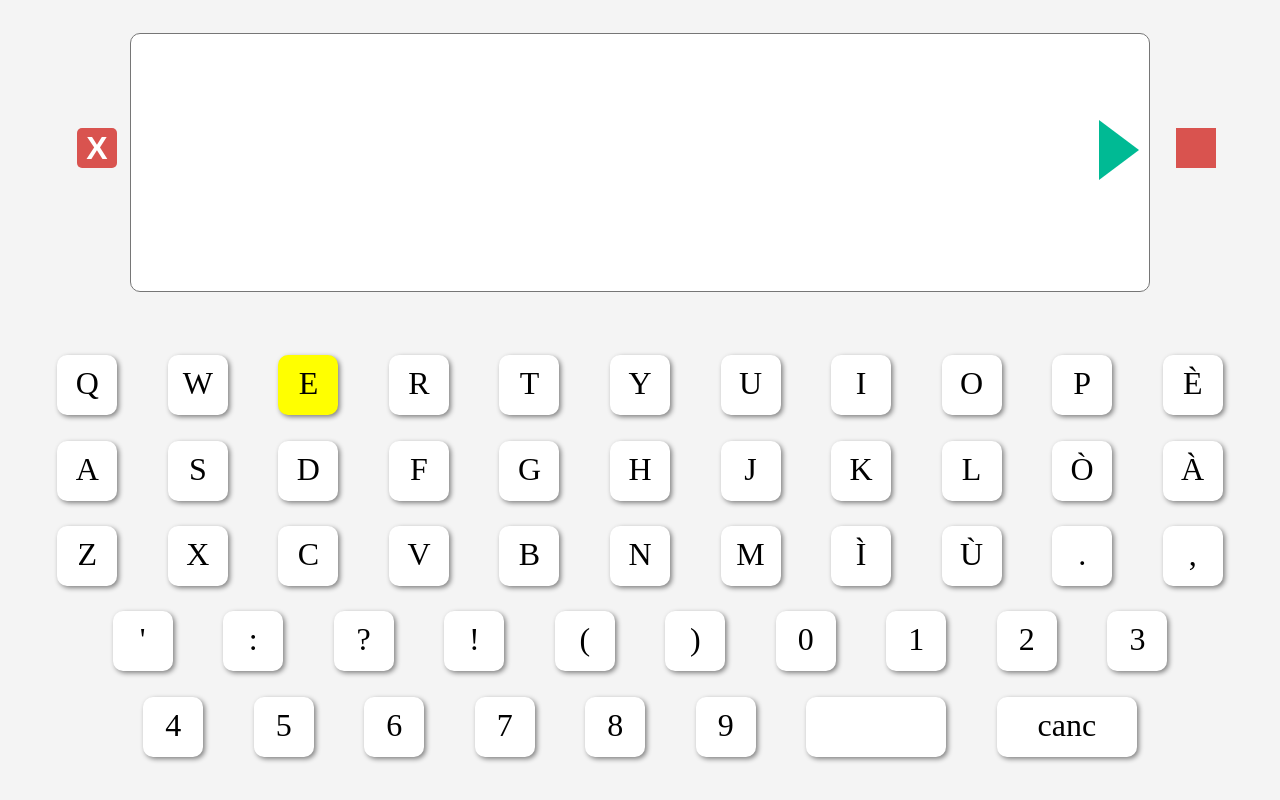
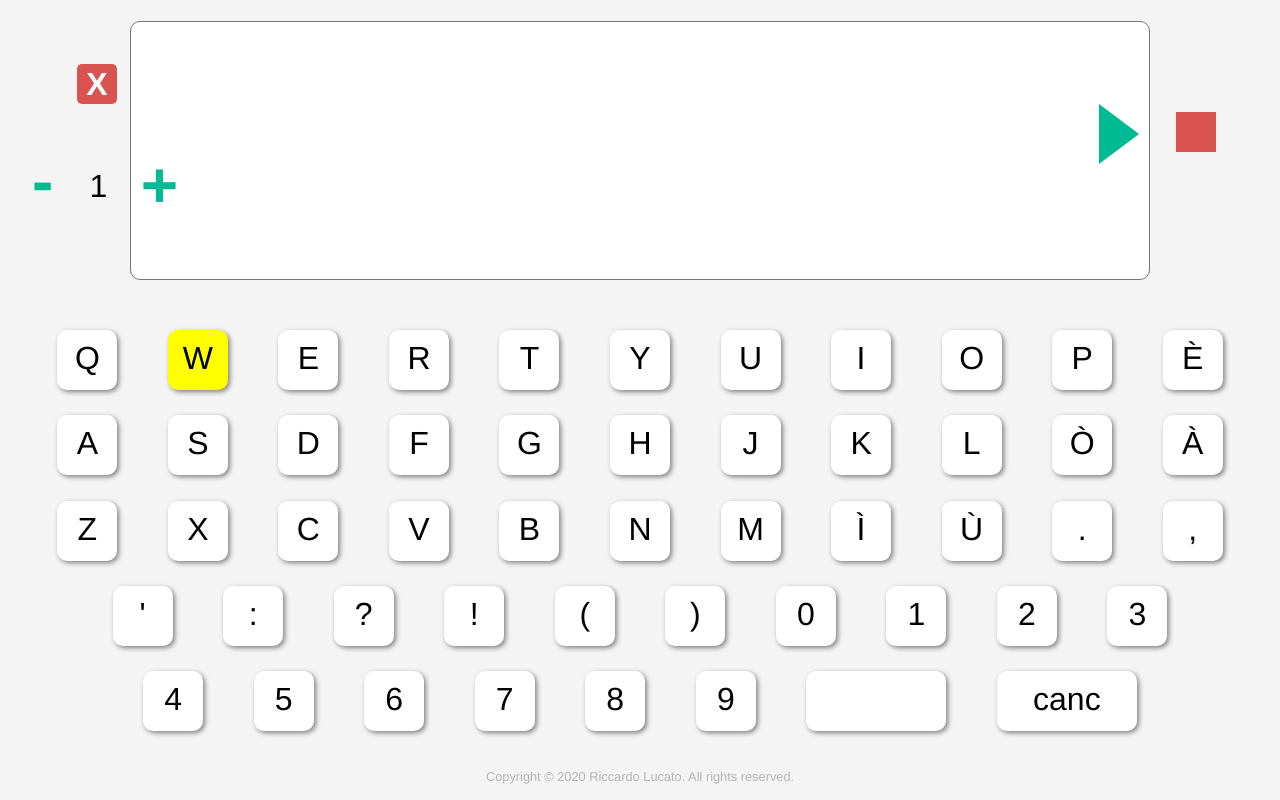
Before and after one commit to rlucatoor/accessible-keyboard, a website: page src/index.html in a window 1280 px wide. Both pictures are taken after a click on the element 1119 px from the left and 150 px from the top of the page. Drawn offline with Linux system fonts and the light colour scheme.

Commit message:
add iteration speed control, footer, change font

```diff
--- a/src/css/styles.css
+++ b/src/css/styles.css
@@ -6,9 +6,10 @@ body {
     -webkit-user-select: none;
     -ms-user-select: none;
     user-select: none;
+    font-family: 'Helvetica', 'Arial', sans-serif;
 }
 
-/* Upper area with text output and play triangle */
+/* Upper area with text output and action buttons */
 
 .upper-row {
     display: flex;
@@ -16,7 +17,7 @@ body {
 
 .reset-button {
     position: absolute;
-    top: 16%;
+    top: 8%;
     left: 6%;
     background-color: #d9534f;
     color: #fff;
@@ -38,12 +39,43 @@ body {
     vertical-align: middle;
 }
 
+.speed-minus,
+.speed-plus {
+    color: #00ba94;
+    font-family: 'Helvetica', 'Arial', sans-serif;
+    font-size: 4em;
+    font-weight: bold;
+    position: absolute;
+    top: 18%;
+    left: 2.5%;
+}
+
+.speed-plus {
+    left: 11%;
+    top: 18.5%;
+}
+
+.speed-minus:hover,
+.speed-plus:hover {
+    color: rgba(0, 186, 148, 0.8);
+    cursor: pointer
+}
+
+.speed-indicator {
+    color: #000;
+    font-family: 'Helvetica', 'Arial', sans-serif;
+    font-size: 2em;
+    position: absolute;
+    top: 21%;
+    left: 7%;
+}
+
 .text-box {
     border-radius: 10px;
     display: block;
     margin-left: auto;
     margin-right: auto;
-    margin-top: 2%;
+    margin-top: 1%;
     resize: none;
     font-size: 1.3rem;
 }
@@ -55,7 +87,7 @@ body {
     border-bottom: 30px solid transparent;
     border-left: 40px solid #00ba94;
     position: absolute;
-    top: 15%;
+    top: 13%;
     right: 11%;
 }
 
@@ -69,7 +101,7 @@ body {
     width: 40px;
     background-color: #d9534f;
     position: absolute;
-    top: 16%;
+    top: 14%;
     right: 5%;
 }
 
@@ -81,7 +113,7 @@ body {
 /* Keyboard area */
 
 .keyboard-container {
-    margin-top: 5%;
+    margin-top: 4%;
 }
 
 .keyboard-line {
@@ -108,6 +140,25 @@ body {
     width: 120px;
 }
 
+/* Footer */
+
+.footer {
+    text-align: center;
+    font-size: 0.8em;
+    margin-top: 3%;
+    color: #b4b4b4;
+}
+
+.footer-link {
+    color: inherit;
+    text-decoration: none;
+    font-weight: bold;
+}
+
+.footer-link:hover {
+    text-decoration: underline;
+}
+
 /* SMALLER SCREENS */
 @media (max-width:1200px) {
 
--- a/src/index.html
+++ b/src/index.html
@@ -9,10 +9,14 @@
         <div class="upper-row">
             <!-- Reset button -->
             <div id="reset-button" class="reset-button hide-small-screen"><span class="reset-x">X</span></div>
+            <!-- Set iteration speed buttons and speed indicator -->
+            <div id="speed-minus" class="speed-minus">-</div>
+            <div id="speed-indicator" class="speed-indicator"></div>
+            <div id="speed-plus" class="speed-plus">+</div>
             <!-- Text box -->
             <textarea id="text-box" class="text-box" name="message" rows="11" cols="80"></textarea>
             <!-- Start Button -->
-            <div id="play-triangle" class="play-triangle hide-small-screen"></div>
+            <div id="play-triangle" class="play-triangle"></div>
             <!-- Stop Button -->
             <div id="stop-square" class="stop-square hide-small-screen"></div>
         </div>
@@ -82,6 +86,14 @@
             </div>
         </div>
 
+        <!-- Footer -->
+        <p class="footer">Copyright ©
+            <script>
+                document.write(new Date().getFullYear())
+            </script>
+            Riccardo Lucato. All rights reserved.
+        </p>
+
         <!-- Activate dynamic functionalities -->
         <script src="js/dynamicFunctionalities.js"></script>
     </body>
--- a/src/js/dynamicFunctionalities.js
+++ b/src/js/dynamicFunctionalities.js
@@ -4,6 +4,10 @@ var allKeys = ['q', 'w', 'e', 'r', 't', 'y', 'u', 'i', 'o', 'p', 'eAcc', 'a', 's
 'exclamationPoint', 'openParenthesis', 'closeParenthesis', 'zero', 'one', 'two', 'three', 'four', 'five', 'six', 'seven',
 'eight', 'nine', 'whitespace', 'backspace'];
 
+// Defines possible iteration speed. Value refers to n times 1 second
+const iterationSpeed = [2, 1.5, 1, 0.7];
+// Refers to the index in the iterationSpeed array
+var speedIndex = 0;
 // String to be output to screen
 var text = '';
 // Evaluates whether an iteration is underway
@@ -14,6 +18,9 @@ var iterationsCount = 0;
 var timeouts = [];
 // Keeps track of current index
 var currentIndex;
+
+// Set iteration speed showed in the program
+document.getElementById('speed-indicator').innerHTML = speedIndex + 1;
 
 // Turn key background yellow, then back to white
 function blinkKey(keyId, blinkMilliseconds) {
@@ -27,7 +34,7 @@ function blinkKey(keyId, blinkMilliseconds) {
     );
 }
 
-function blinkKeyProcedure(keyId, blinkMillisecond) {
+function blinkKeyProcedure(keyId, blinkMilliseconds) {
     // If index is past first iteration, convert it to the equivalent
     // index on the first iteration
     keyId -= (allKeys.length*iterationsCount);
@@ -37,24 +44,29 @@ function blinkKeyProcedure(keyId, blinkMillisecond) {
     if (Number.isInteger(keyId/(allKeys.length - 1)) && (keyId/(allKeys.length - 1) !== 0)) {
         iterationsCount++;
     }
-    blinkKey(keyId, blinkMillisecond)
+    blinkKey(keyId, blinkMilliseconds)
 }
 
 // Make a key blink, then pass to next
-function blinkKeyAndPass(id, blinkMillisecond) {
+function blinkKeyAndPass(id, blinkMilliseconds) {
     // Next key should blink after previous one is done blinking
     timeouts.push(setTimeout(function() {
-        blinkKeyProcedure(id, blinkMillisecond);
-    }, blinkMillisecond * id));
+        blinkKeyProcedure(id, blinkMilliseconds);
+    }, blinkMilliseconds * id));
 }
 
 // Iterate over all keys, making them blink one at a time
 function iterate() {
+    // Prevent current letter from being displayed by throwing
+    // an error instead
+    currentIndex = false;
     // Do nothing if an iteration is already underway
     if (!isIterating) {
         isIterating = true;
         for (var i=0; i<10000; i++) {
-            blinkKeyAndPass(i, 1000);
+            // Iteration speed is set at the beginning of each iteration
+            // and depends on the speedIndex variable
+            blinkKeyAndPass(i, 1000*iterationSpeed[speedIndex]);
         }
     }
 }
@@ -76,6 +88,9 @@ function stop() {
 
 // Reset textbox
 function reset() {
+    // Prevent current letter from being displayed by throwing
+    // an error instead
+    currentIndex = false;
     // If an iteration is underway, do nothing
     if (!isIterating) {
         // Prevent current letter from being displayed by throwing
@@ -85,6 +100,40 @@ function reset() {
         text = '';
         // Update text
         document.getElementById('text-box').value = text;
+    }
+}
+
+// Decrease iteration speed
+function decreaseIterationSpeed() {
+    // Prevent current letter from being displayed by throwing
+    // an error instead
+    currentIndex = false;
+    // Iteration speed can only be modified when no iteration
+    // is underway
+    if (!isIterating) {
+        if (speedIndex > 0) {
+            // Decrese spead index
+            speedIndex--;
+            // Update iteration speed showed in the program
+            document.getElementById('speed-indicator').innerHTML = speedIndex + 1;
+        }
+    }
+}
+
+// Increase iteration speed
+function increaseIterationSpeed() {
+    // Prevent current letter from being displayed by throwing
+    // an error instead
+    currentIndex = false;
+    // Iteration speed can only be modified when no iteration
+    // is underway
+    if (!isIterating) {
+        if (speedIndex < iterationSpeed.length - 1) {
+            // Increase speed index
+            speedIndex++;
+            // Update iteration speed showed in the program
+            document.getElementById('speed-indicator').innerHTML = speedIndex + 1;
+        }
     }
 }
 
@@ -104,6 +153,10 @@ document.addEventListener('click', (event) => {
 
 // Reset textbox
 document.getElementById('reset-button').onclick = reset;
+// Decrease iteration speed
+document.getElementById('speed-minus').onclick = decreaseIterationSpeed;
+// Increase iteration speed
+document.getElementById('speed-plus').onclick = increaseIterationSpeed;
 // Start iterating
 document.getElementById('play-triangle').onclick = iterate;
 // Stop iterating
```
